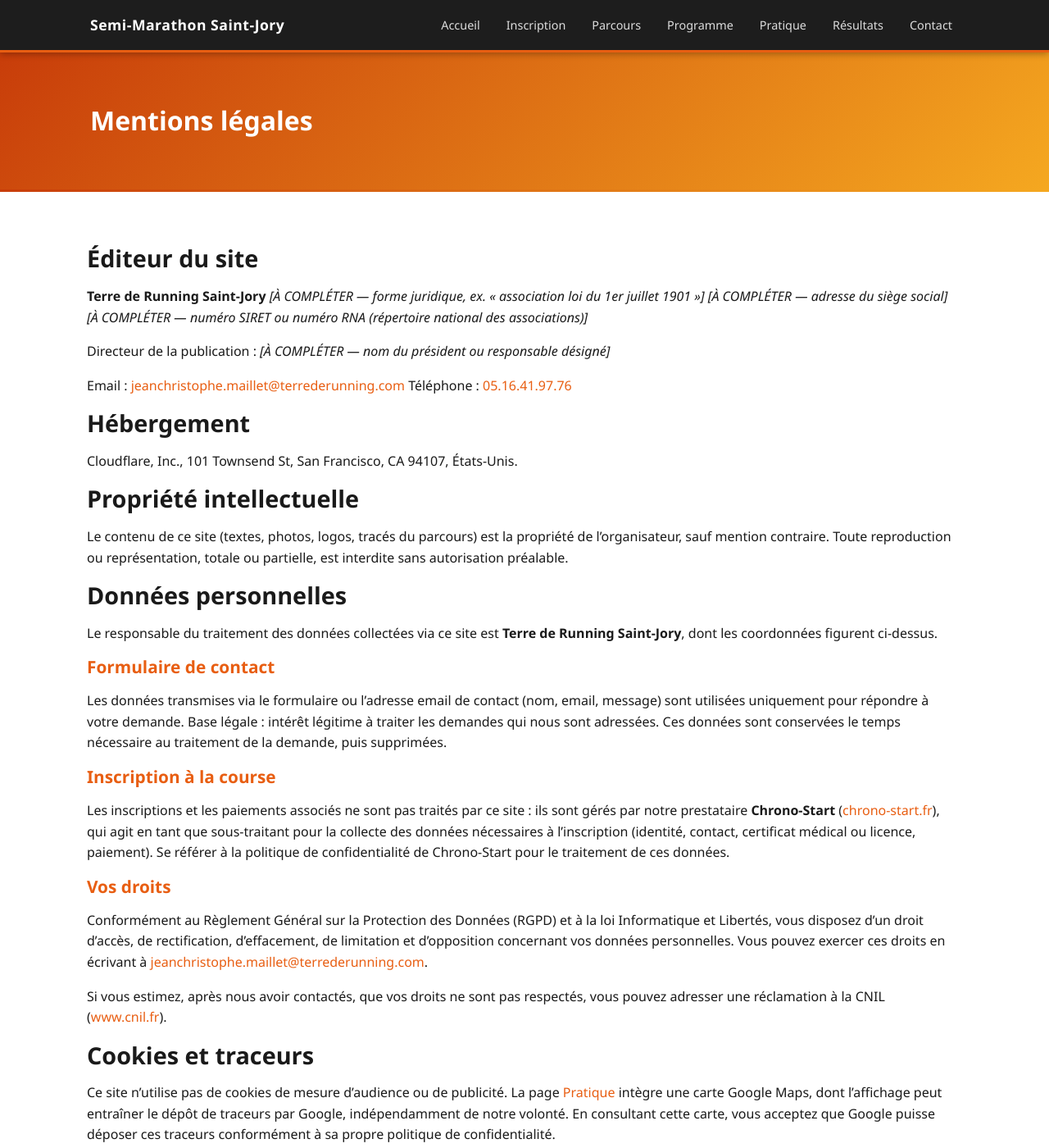
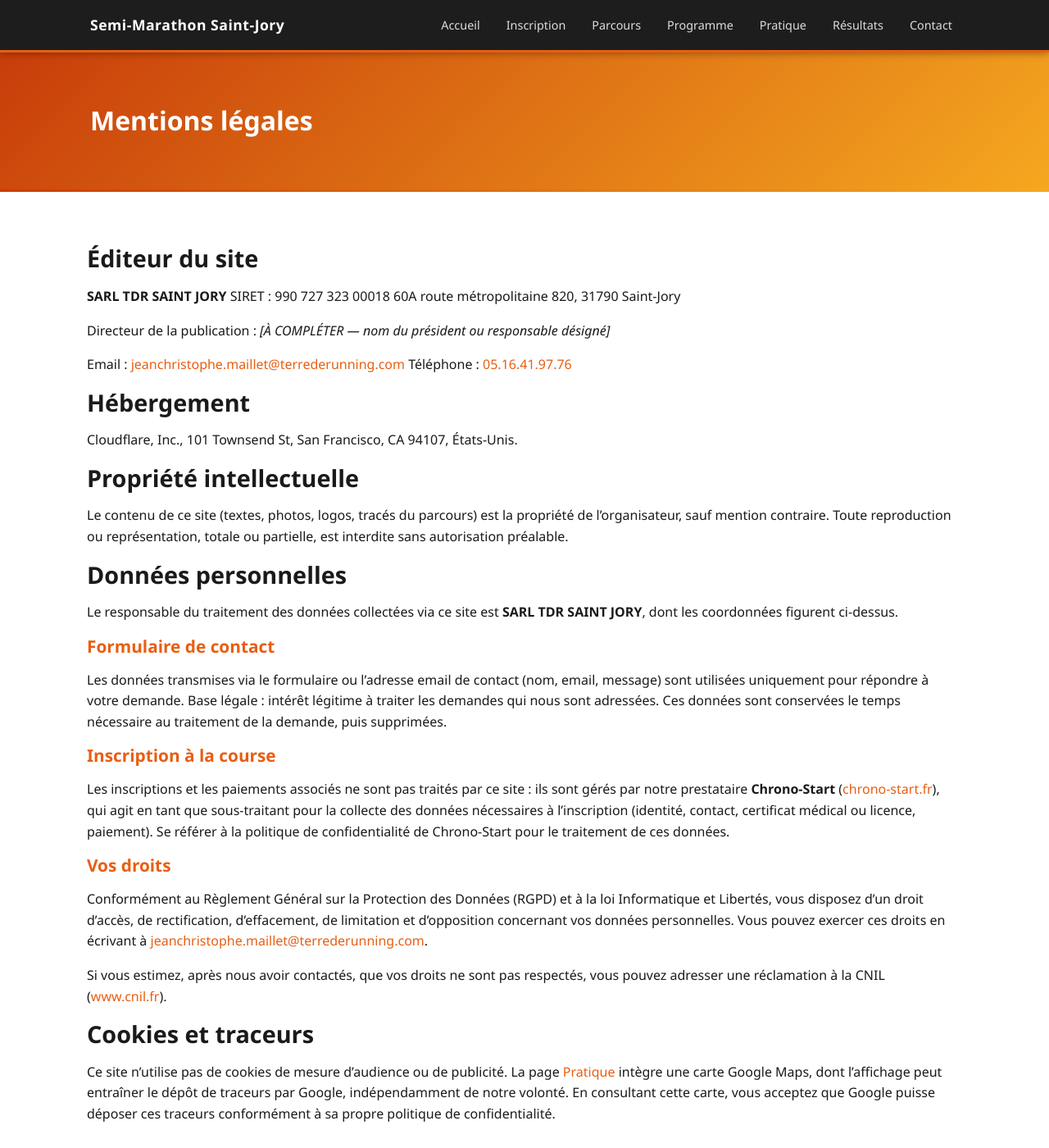
Before and after one commit to fabsharp/semi-saint-jory, a Jekyll site: the page built from mentions-legales.md, in a window 1280 px wide and 1400 px high. Shown: the whole window at 82% size. Built offline with Jekyll 4.4.1, drawn with Linux system fonts in a browser that asks for light colours.

Commit message:
update fin aout

```diff
--- a/_config.yml
+++ b/_config.yml
@@ -17,6 +17,8 @@ event:
   distance_relais: "10,5 km chacun"
   inscription_url: "https://chrono-start.fr/Inscription/Course/detail/c/5285"
   edition: "1ère édition"
+  plan_entrainement_url: "https://docs.google.com/forms/d/1S-WzFxD9fVfjbpb7bFTH9wZVCCNiRFi9y3USqreLLRs/edit"
+  test_vma_url: "https://docs.google.com/forms/d/e/1FAIpQLSefnZc6WF9y33OfUqsUZFkAFBwSZw1lLcKSA57jaNpZdt-XpA/viewform"
 
 nav:
   - title: "Accueil"
--- a/assets/css/main.scss
+++ b/assets/css/main.scss
@@ -386,6 +386,7 @@ $hero-slide-segment: math.div(100%, $hero-slide-count);
 // ─── Sections ────────────────────────────────────────────────────────────────
 .section {
   padding: $space-xl $space-md;
+  scroll-margin-top: $header-height;
   &--alt {
     background: $color-light;
   }
--- a/mentions-legales.md
+++ b/mentions-legales.md
@@ -6,10 +6,9 @@ permalink: /mentions-legales/
 
 ## Éditeur du site
 
-**Terre de Running Saint-Jory**
-_[À COMPLÉTER — forme juridique, ex. « association loi du 1er juillet 1901 »]_
-_[À COMPLÉTER — adresse du siège social]_
-_[À COMPLÉTER — numéro SIRET ou numéro RNA (répertoire national des associations)]_
+**SARL TDR SAINT JORY**
+SIRET : 990 727 323 00018
+60A route métropolitaine 820, 31790 Saint-Jory
 
 Directeur de la publication : _[À COMPLÉTER — nom du président ou responsable désigné]_
 
@@ -26,7 +25,7 @@ Le contenu de ce site (textes, photos, logos, tracés du parcours) est la propri
 
 ## Données personnelles
 
-Le responsable du traitement des données collectées via ce site est **Terre de Running Saint-Jory**, dont les coordonnées figurent ci-dessus.
+Le responsable du traitement des données collectées via ce site est **SARL TDR SAINT JORY**, dont les coordonnées figurent ci-dessus.
 
 ### Formulaire de contact
 
```
Also changed, not shown: index.md (+23 -0 lines), scripts/build_sponsors.py (+17 -3 lines), assets/images/sponsors/alto.png, assets/images/sponsors/carrefour-express.png, assets/images/sponsors/carrefour-market.png, assets/images/sponsors/chrono-start.png, assets/images/sponsors/credit-agricole.png, assets/images/sponsors/family-sporting.png, assets/images/sponsors/fleur-dor.png, assets/images/sponsors/frugal.png, assets/images/sponsors/mi-creation.png, assets/images/sponsors/piou.png, assets/images/sponsors/terre-de-running.png, assets/images/sponsors/ville-saint-jory.png.
